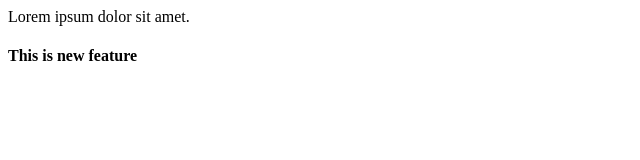
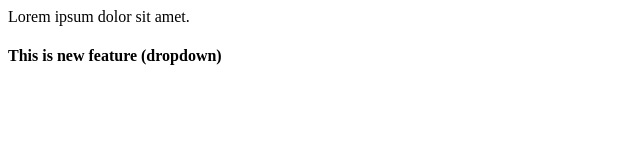
Before and after one commit to ajeetmaury/LocalRepo, a plain HTML site: page index.html in a window 1280 px wide. Shown: the whole page, without its empty margins (0-640 px from the left). Drawn offline with Linux system fonts and the light colour scheme.

```diff
--- a/index.html
+++ b/index.html
@@ -1,2 +1,2 @@
 <p>Lorem ipsum dolor sit amet.</p>
-<h4>This is new feature</h4>
+<h4>This is new feature (dropdown)</h4>
```
